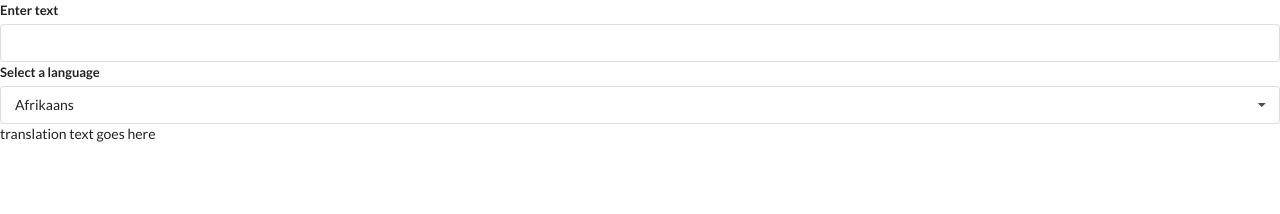
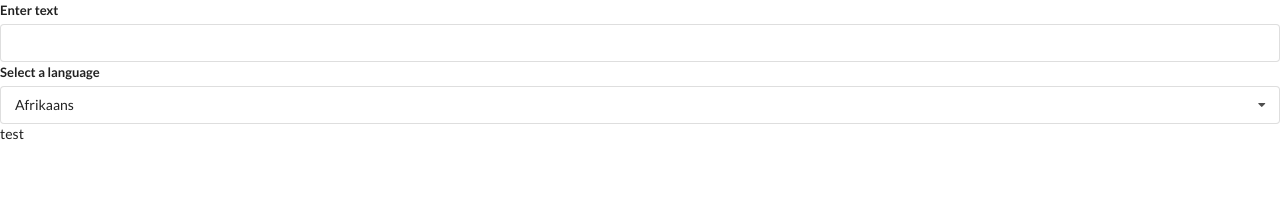
Before and after one commit to bryanjug/widgets-react, a React (Create React App) app: page / in a window 1280 px wide. Shown: the top 214 px of the page. Built offline with nearby package versions, Linux system fonts and the light colour scheme.

Commit message:
added placement for translation

```diff
--- a/src/components/Translate.js
+++ b/src/components/Translate.js
@@ -37,7 +37,7 @@ const Translate = () => {
                 label="Select a language"
             />
             <div>
-                translation text goes here
+                test
             </div>
         </div>
     );
```
